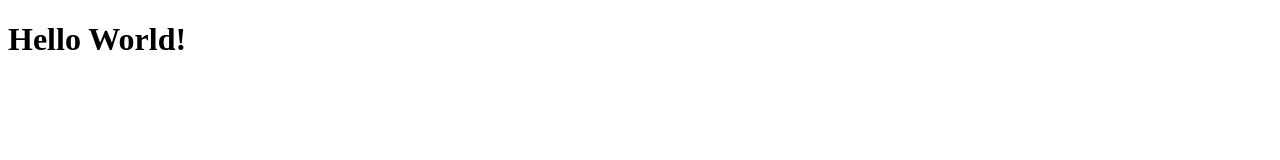
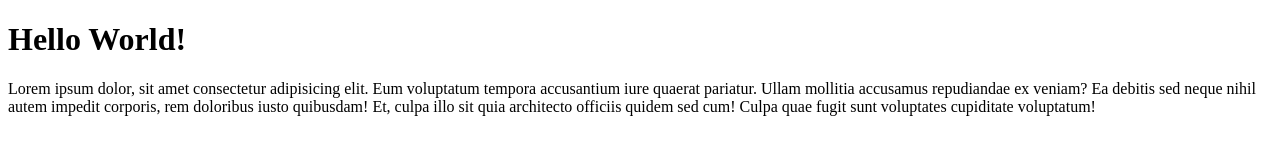
Before and after one commit to yusuferdin112/github-remote, a plain HTML site: page index.html in a window 1280 px wide. Drawn offline with Linux system fonts and the light colour scheme.

Commit message:
menambahkan paragraf lorem

```diff
--- a/index.html
+++ b/index.html
@@ -8,5 +8,10 @@
 </head>
 <body>
     <h1>Hello World!</h1>
+    <p>
+        Lorem ipsum dolor, sit amet consectetur adipisicing elit. Eum voluptatum tempora accusantium iure quaerat pariatur.
+        Ullam mollitia accusamus repudiandae ex veniam? Ea debitis sed neque nihil autem impedit corporis, rem doloribus iusto
+        quibusdam! Et, culpa illo sit quia architecto officiis quidem sed cum! Culpa quae fugit sunt voluptates cupiditate voluptatum!
+    </p>
 </body>
 </html>
```
